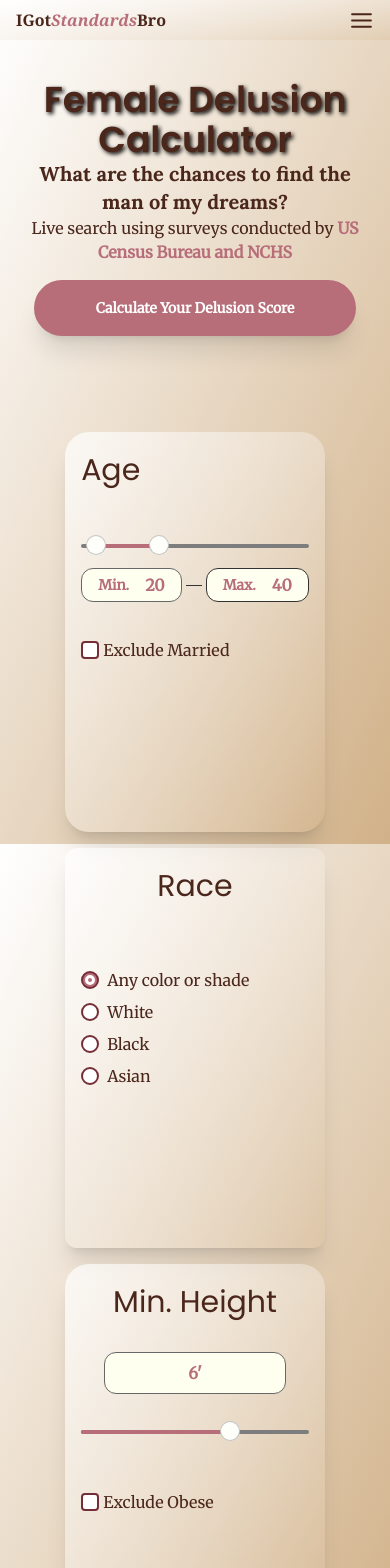
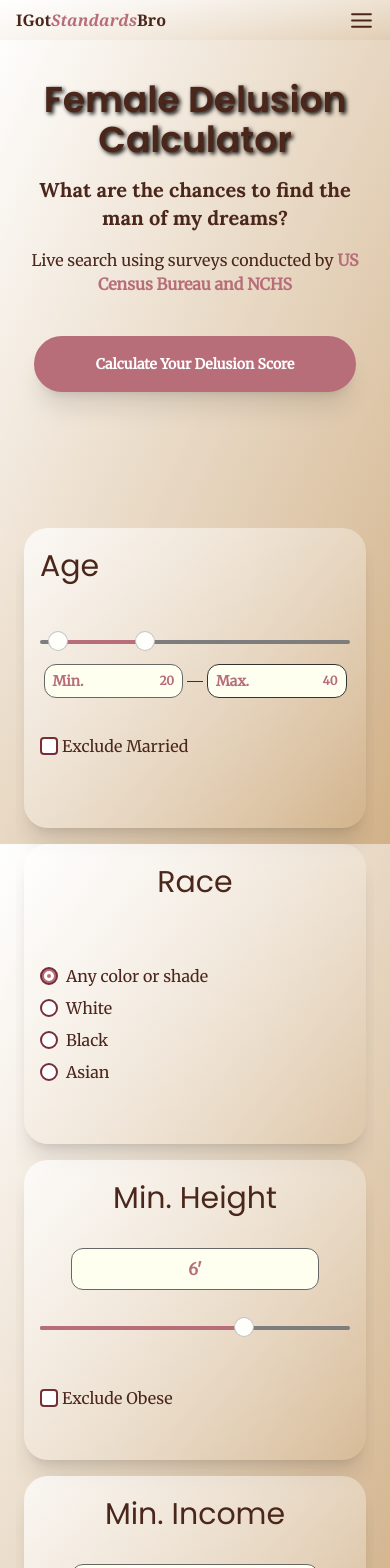
Before and after one commit to romankhan26/IGotStandardsBro_Client, a Next.js app: page / in a window 390 px wide. Shown: the top 1568 px of the page. Built offline with nearby package versions, Linux system fonts and the light colour scheme.

Commit message:
added grid layout to handle responsiveness more effectively in the page.tsx/form section

```diff
--- a/src/app/page.tsx
+++ b/src/app/page.tsx
@@ -54,10 +54,10 @@ export default function Home() {
   };
 
   return (
-    <div className="px-4 sm:px-8 md:px-16 lg:px-32  xl:px-64 max-w-7xl w-full mx-auto min-h-screen flex justify-center items-center flex-col pb-10">
+    <div className="px-4 sm:px-8 md:px-16 lg:px-32 overflow-x-hidden  xl:px-64 max-w-7xl w-full mx-auto min-h-screen flex justify-center items-center flex-col pb-10">
       {/* <div className="w-full max-w-7xl"> */}
       <div className="mb-12 md:mb-24 md:flex items-center justify-center text-center md:text-left  my-[40px] md:my-[70px]  gap-10 mx-auto ">
-        <div className="  sm:px-32 md:px-0">
+        <div className="  sm:px-32 md:px-0 space-y-4 md:space-y-0">
           <H_One
             className=" text-shadow "
             text="Female  Delusion
@@ -77,7 +77,7 @@ export default function Home() {
           </p>
           <br />
           <Link
-            href="/form"
+            href="#form"
             className="text-sm md:text-base w-[90%] sm:w-[80vh] mx-auto  block text-center md:w-[300px] hover:bg-transparent border-primary border-2 bg-primary text-white transition-all active:scale-95 active:bg-primary active:text-white hover:text-primary duration-300 shadow-xl p-4   md:-ml-2  md:-mt-2 rounded-l-full rounded-r-full font-bold"
           >
             Calculate Your Delusion Score
@@ -95,10 +95,12 @@ export default function Home() {
             alt="home_screen"
           />
         </div>
-
       </div>
       {/* form section */}
-      <div>
+      <div
+        className="w-full overflow-x-hidden -mx-2 px-2 md:-mx-4 md:px-4 py-10"
+        id="form"
+      >
         <form onSubmit={handleSubmit} className="my-18">
           <div className="grid grid-cols-1 md:grid-cols-2 gap-4 md:gap-8">
             <AgeSlider />
--- a/src/components/Form/Age.tsx
+++ b/src/components/Form/Age.tsx
@@ -48,7 +48,7 @@ const Age = () => {
   };
 
   return (
-    <div className="shadow-xl space-y-4  bg-secondary rounded-3xl p-4 md:p-8 pb-8 md:pb-16 h-[400px] w-full md:max-w-[800px]">
+    <div className=" shadow-xl space-y-4  bg-secondary rounded-3xl p-4 md:p-8 pb-8 md:pb-16 md:h-[400px] h-[300px] w-full max-w-[800px]">
       <H_Two className=" my-1 md:my-2" text="
         Age
       "/>
@@ -82,14 +82,14 @@ const Age = () => {
         </div>
         {/* Container Age Representator */}
         <div className="flex items-center justify-center gap-1 md:gap-2   -mb-5 md:-mb-0 mt-5 md:mt-10">
-          <div className=" border-[#676767] text-primary bg-accent
-           border-[1px] flex justify-between gap-4 px-4 md:px-8 py-1 md:py-2 font-bold rounded-xl">
+          <div className=" border-[#676767] text-primary bg-accent w-[45%]   text-xs md:text-sm px-2 md:px-4 py-2 text-center
+           border-[1px] flex justify-between gap-4  font-bold rounded-xl">
             <span className=" text-[14px]">Min.</span>
           {minAge}
           </div>
           <div className="w-4 bg-[#333333] h-[1px]"/>
-          <div className=" border-[#333333] text-primary bg-accent
-           border-[1px] flex justify-between gap-4 px-4 md:px-8  py-1 md:py-2 font-bold rounded-xl">
+          <div className=" border-[#333333] text-primary bg-accent w-[45%]   text-xs md:text-sm px-2 md:px-4 py-2 text-center
+           border-[1px] flex justify-between gap-4 font-bold rounded-xl">
 
             <span className=" text-[14px]">Max.</span>
             {maxAge}
--- a/src/components/Form/MinHeight.tsx
+++ b/src/components/Form/MinHeight.tsx
@@ -66,7 +66,7 @@ const MinHeight = () => {
   };
 
   return (
-    <div className="shadow-xl space-y-4  bg-secondary rounded-3xl p-4 md:p-8 pb-8 md:pb-16 h-[400px] max-w-[800px]">
+    <div className="shadow-xl space-y-4  bg-secondary rounded-3xl p-4 md:p-8 pb-8 md:pb-16 h-[300px] md:h-[400px] w-full max-w-[800px]">
       <div className="flex items-center justify-between flex-col gap-2">
         {" "}
         <H_Two className="  my-1 md:my-2" text="
--- a/src/components/Form/MinIncome.tsx
+++ b/src/components/Form/MinIncome.tsx
@@ -32,7 +32,7 @@ const MinIncome = () => {
           .reverse()
           .join("");
   return (
-    <div className="shadow-xl space-y-4 bg-secondary rounded-3xl p-4 md:p-8 pb-8 md:pb-16 h-[400px] max-w-[800px]">
+    <div className="shadow-xl space-y-4 bg-secondary rounded-3xl p-4 md:p-8 pb-8 md:pb-16 h-[300px] md:h-[400px] w-full max-w-[800px]">
        <div className="flex items-center justify-between  flex-col gap-2">
          <H_Two className=" text-center my-1 md:my-2" text="
         Min. Income
@@ -63,10 +63,7 @@ const MinIncome = () => {
         />
       </div>
       </div>
-      {/* <div className="flex items-center gap-2">
-        <label htmlFor="minIncome">Min. Income:</label>
-        <span>{MinIncome}</span>
-  </div> */}
+
     </div>
   );
 };
--- a/src/components/Form/Race.tsx
+++ b/src/components/Form/Race.tsx
@@ -12,7 +12,7 @@ const Race = () => {
     setData((prev:object)=>({ ...prev, race: value }));
   };
   return (
-    <div className="shadow-xl space-y-4 bg-secondary rounded-xl p-4 md:p-8 pb-8 md:pb-16 h-[400px] max-w-[800px]">
+    <div className="shadow-xl space-y-4 bg-secondary rounded-3xl p-4 md:p-8 pb-8 md:pb-16 h-[300px] md:h-[400px] w-full max-w-[800px]">
      <H_Two className="text-3xl font-bold md:text-4xl text-center mt-1 md:mt-2" text="
         Race
      "/>
```
